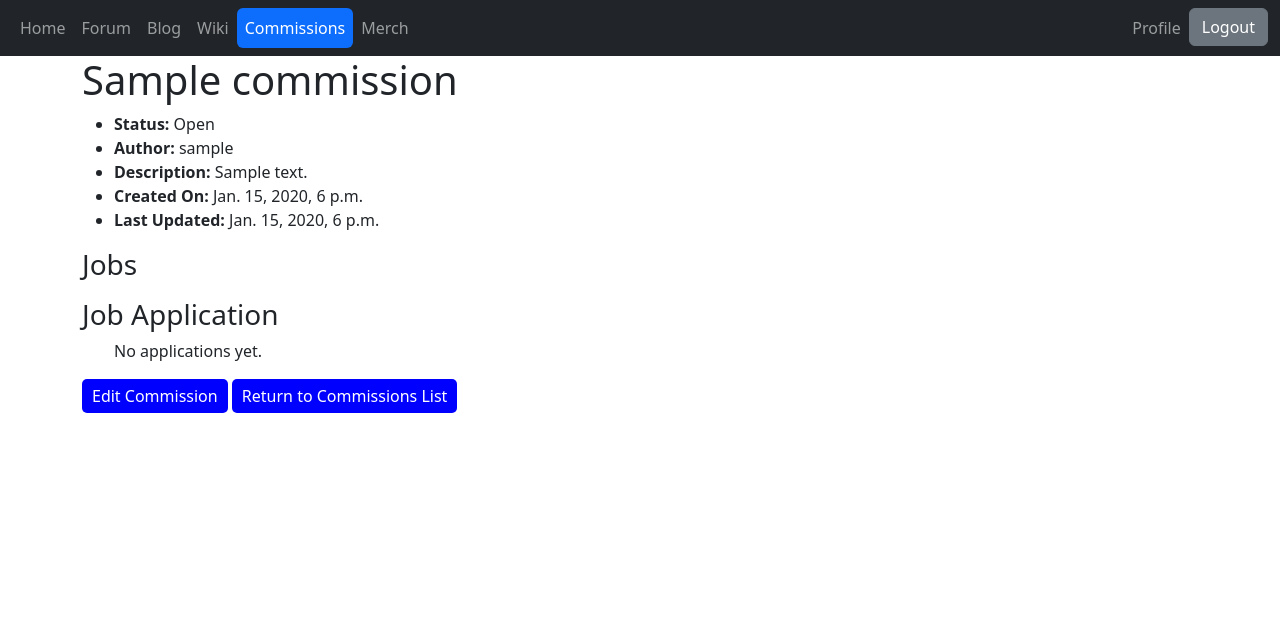
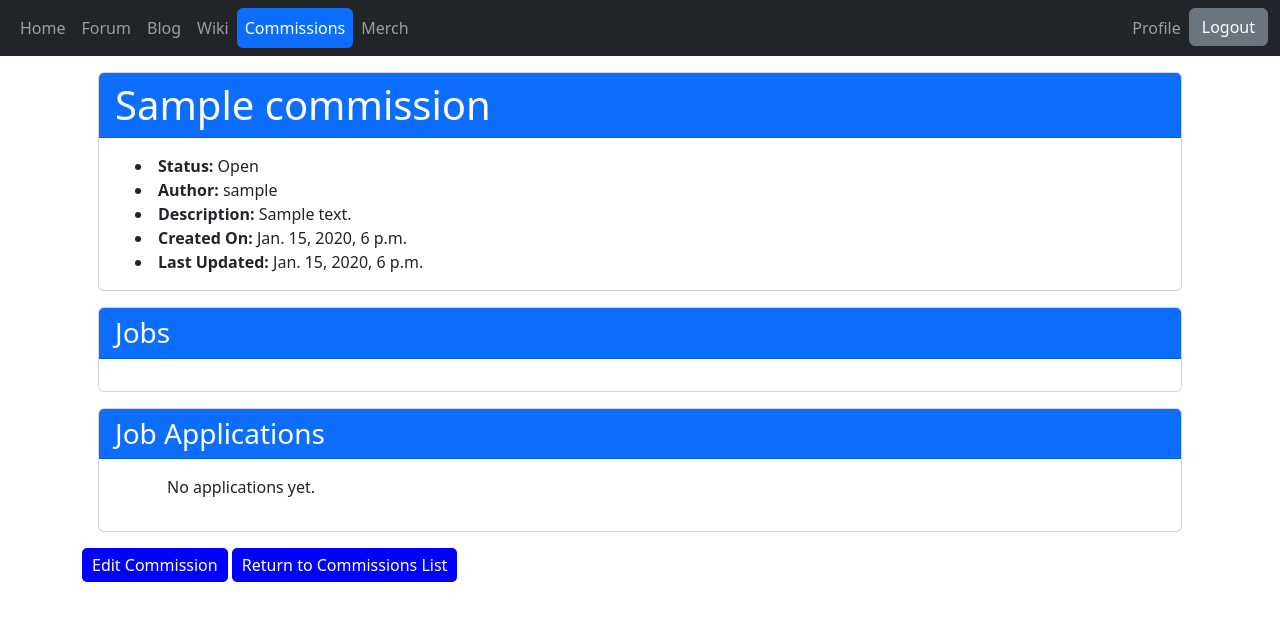
Before and after one commit to pris-matic/hobbysite-CD-3, a Django app: page /commissions/detail/1/ in a window 1280 px wide. Shown: the top 621 px of the page. Run offline with Django 5.2, Linux system fonts and the light colour scheme; a user stored in the database is signed in; tables that the repository leaves empty hold one stand-in row (values such as "Sample post"); data that the repository does not hold is empty.

Commit message:
added styling to commission details

```diff
--- a/hobbysite/commissions/templates/commissionDetail.html
+++ b/hobbysite/commissions/templates/commissionDetail.html
@@ -12,24 +12,30 @@
 {% endblock %}
 
 {% block content %}
-    <h1>{{ commission.title }}</h1>
-    <ul>
+    <section class="card m-3">
+        <h1 class="card-header text-bg-primary">{{ commission.title }}</h1>
+        <div class="card-body">
             <li><b>Status:</b> {{ commission.status }}</li>
             <li><b>Author:</b> {{ commission.author }}</li>
             <li><b>Description:</b> {{ commission.description }}</li>
             <li><b>Created On:</b> {{ commission.created_on }}</li>
             <li><b>Last Updated:</b> {{ commission.updated_on }}</li>
-    </ul>
+        </div>
+    </section>
 
-    <h3>Jobs</h3>
-    <ul>
+    <section class="card m-3">
+        <h3 class="card-header text-bg-primary">Jobs</h3>
+        <div class="card-body">
             {% for job in commission.jobs.all %}
             <li><b>{{ job.role }}</b> ({{ job.status }}) — <b>Required:</b> {{ job.manpower_required }} <b>Open:</b> {{ total_open }}</li>
             {% endfor %}
-    </ul>
+        </div>
+    </section>
 
     {% if is_owner %}
-        <h3>Job Application</h3>
+        <section class="card m-3">
+            <h3 class="card-header text-bg-primary">Job Applications</h3>
+            <div class="card-body">
                 <ul>
                 {% for application in applications %}
                     <li>
@@ -48,14 +54,18 @@
                     <p>No applications yet.</p>
                 {% endfor %}
                 </ul>
+            </div>
+        </section>
     {% endif %}
 
     {% if user.is_authenticated and not is_owner %}
-        <h3>Apply for a job</h3>
+        <section class="card m-3">
+            <h3 class="card-header text-bg-primary">Apply for a job</h3>
+            <div class="card-body">
                 <ul>
                     {% for job, open_slots, can_apply in manpower_info %}
                     <li>
-                {{ job.role }} ({{ job.status }}) - Slots open: {{ open_slots }}/{{ job.manpower_required }}
+                        <b>{{ job.role }}</b> ({{ job.status }}) - <b>Slots open:</b> {{ open_slots }}/{{ job.manpower_required }}
 
                         {% if can_apply %}
                             <form method="post" style="display:inline;">
@@ -69,9 +79,14 @@
                     </li>
                     {% endfor %}
                 </ul>
+            </div>
+        </section>
     {% endif %}
+
     <footer>
+        {% if is_owner %}
         <a href = "{% url 'commissions:commission_update' commission.id %}" class="button">Edit Commission</a>
+        {% endif %}
         <a href = "{% url 'commissions:commissions_list' %}" class="button">Return to Commissions List</a>
 
         <style>
```
Lines whose indentation alone changed are shown as unchanged.
